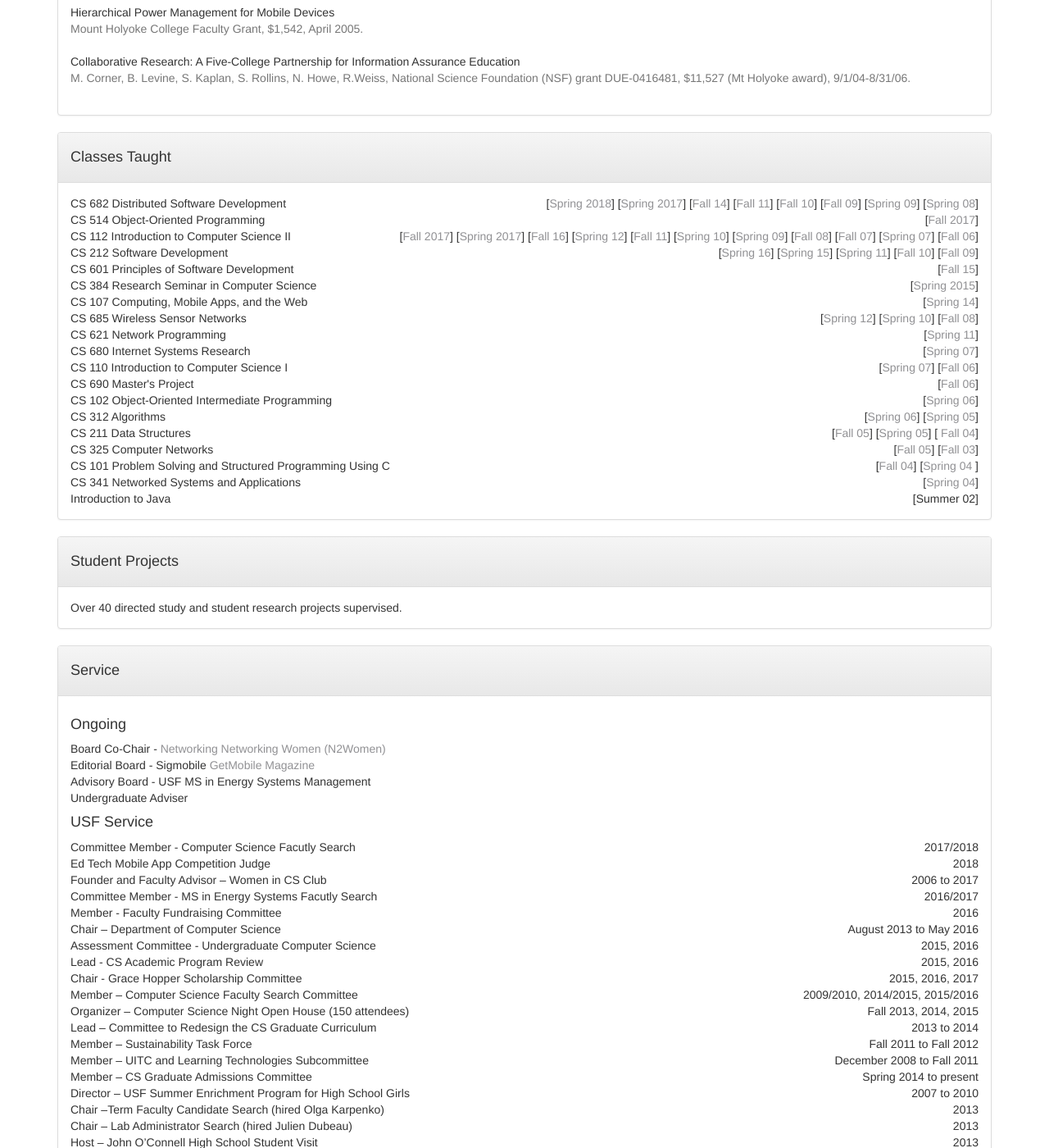
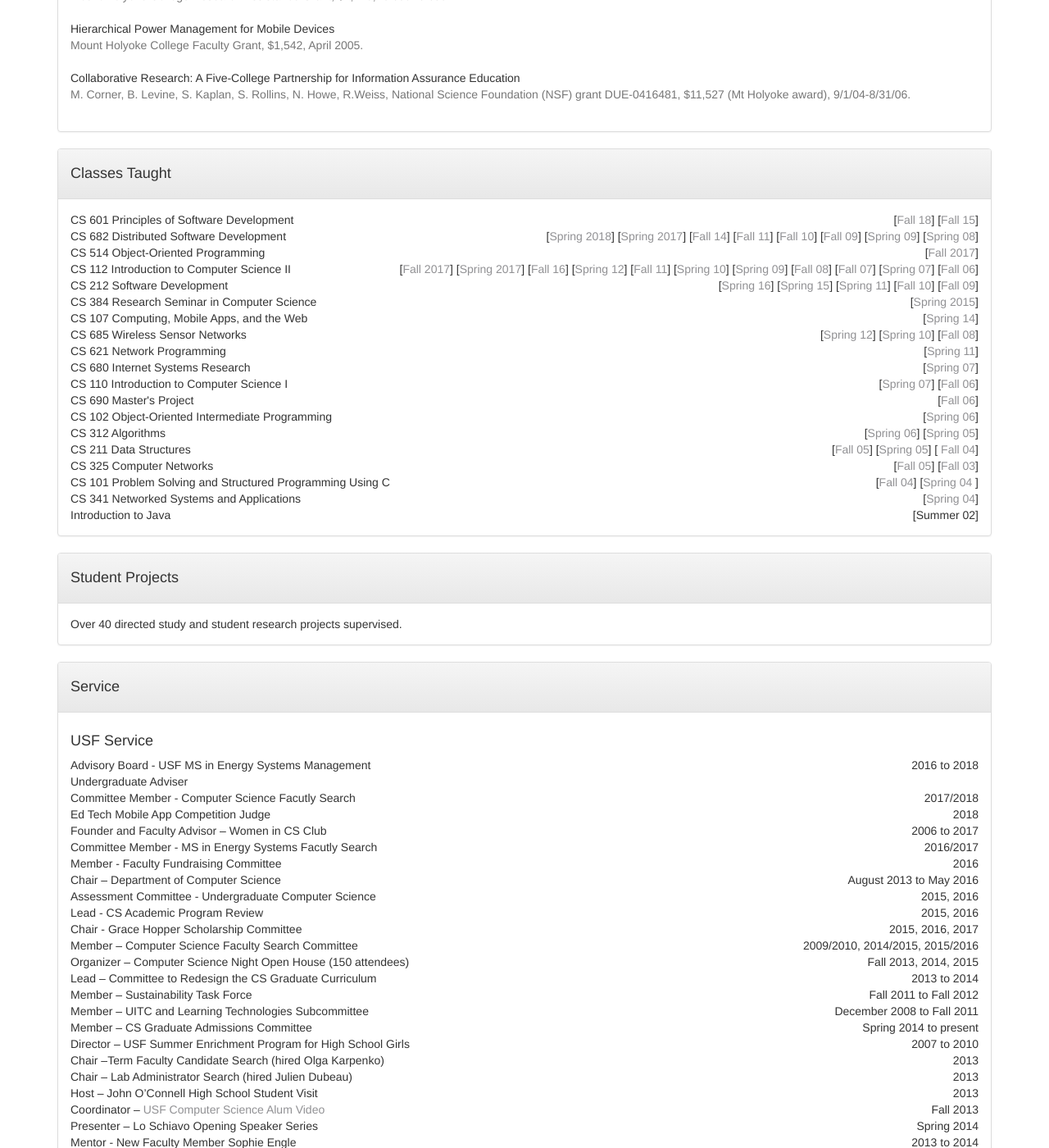
Before and after one commit to srollins/srollins.github.io, a Jekyll site: the page built from vita.html, in a window 1280 px wide and 1400 px high, scrolled down 5253 px. Shown: the whole window at 82% size. Built offline with Jekyll 4.4.1, drawn with Linux system fonts in a browser that asks for light colours; some of the changed text lies outside the part shown.

Commit message:
update vita;

```diff
--- a/vita.html
+++ b/vita.html
@@ -60,6 +60,7 @@
 	<div class="panel-heading"><h4><a name="experience"></a>Professional Experience</h4></div>
 	<div class="panel-body">
 
+		<strong>Program Director</strong> - National Science Foundation <span style="float:right;">February 2019 to present</span><br/>
 		<strong>Professor</strong> - University of San Francisco <span style="float:right;">Fall 2015 to present</span><br/>
 		<strong>Department Chair</strong> - University of San Francisco <span style="float:right;">Fall 2013 to Spring 2016</span><br/>
 		<strong>Associate Professor</strong> - University of San Francisco <span style="float:right;">Fall 2010 to Fall 2015</span><br/>
@@ -414,6 +415,10 @@
 	<div class="panel-heading"><h4><a name="classes"></a>Classes Taught</h4></div>
 	<div class="panel-body">
 
+		CS 601 Principles of Software Development <span style="float:right;">
+		[<a href="https://cs601-f18.github.io/">Fall 18</a>]
+		[<a href="https://github.com/CS601-F15">Fall 15</a>]</span><br/>
+
 		CS 682 Distributed Software Development <span style="float:right;">
 		[<a href="https://cs682-s18.github.io">Spring 2018</a>]
 		[<a href="https://cs682-s17.github.io">Spring 2017</a>]
@@ -446,9 +451,6 @@
 		[<a href="http://sites.google.com/site/usfcs212s11/">Spring 11</a>]
 		[<a href="http://sites.google.com/site/usfcs212f10/">Fall 10</a>]
 		[<a href="http://sites.google.com/site/usfcs212f09/">Fall 09</a>]</span><br/>
-
-		CS 601 Principles of Software Development <span style="float:right;">
-		[<a href="https://github.com/CS601-F15">Fall 15</a>]</span><br/>
 
 		CS 384 Research Seminar in Computer Science <span style="float:right;">
 		[<a href="https://usfca.instructure.com/courses/1485206/">Spring 2015</a>]</span><br/>
@@ -514,14 +516,9 @@
 	<div class="panel-heading"><h4><a name="service"></a>Service</h4></div>
 	<div class="panel-body">
 
-		<h4>Ongoing</h4>
-		Board Co-Chair - <a href="http://n2women.comsoc.org/">Networking Networking Women (N2Women)</a> <br/>
-		Editorial Board - Sigmobile <a href="https://www.sigmobile.org/pubs/getmobile/">GetMobile Magazine</a> <br/>
-		Advisory Board - USF MS in Energy Systems Management  <br/>
+		<h4>USF Service</h4>
+		Advisory Board - USF MS in Energy Systems Management  <span style="float:right;">2016 to 2018</span><br/>
 		Undergraduate Adviser <br/>
-
-
-		<h4>USF Service</h4>
 		Committee Member - Computer Science Facutly Search <span style="float:right;">2017/2018</span><br/>
 		Ed Tech Mobile App Competition Judge <span style="float:right;">2018</span><br/>
 		Founder and Faculty Advisor – Women in CS Club <span style="float:right;">2006 to 2017</span><br/>
@@ -579,8 +576,9 @@
 		Participant – ITS Strategy Meetings for Wireless Technologies <span style="float:right;">Fall 2006</span><br/>
 		Guest Speaker – USF Summer Enrichment Program <span style="float:right;">Summer 2006</span><br/>
 
-
 		<h4>Professional Service</h4>
+		Editorial Board - Sigmobile <a href="https://www.sigmobile.org/pubs/getmobile/">GetMobile Magazine</a> <span style="float:right;">2014 to 2018</span><br/>
+		Board Co-Chair - <a href="http://n2women.comsoc.org/">Networking Networking Women (N2Women)</a> <span style="float:right;">2016 to 2018</span><br/>
 		Reviewer - Tapia Conference Scholarships <span style="float:right;">2017, 2018</span><br/>
 		TPC Member - PerCom Work-in-Progress Session <span style="float:right;">2015</span><br/>
 		Speaker - CRA-W Grad Cohort Workshop <span style="float:right;">2015</span><br/>
@@ -608,7 +606,7 @@
 
 		<h4>Community Service</h4>
 
-		Treasurer - San Francisco Homebrewers Guild <span style="float:right;">2016</span><br/>
+		Treasurer - San Francisco Homebrewers Guild <span style="float:right;">2016 to 2018</span><br/>
 		Author – Youtube Eclipse and SVN Tutorials (over 39,000 and 23,000 views respectively)<br/>
 		Volunteer – One Brick (SCRAP Warehouse and At the Crossroads) <span style="float:right;">2012</span><br/>
 		Faculty Participant – Peru Immersion <span style="float:right;">Spring 2007</span><br/>
```
